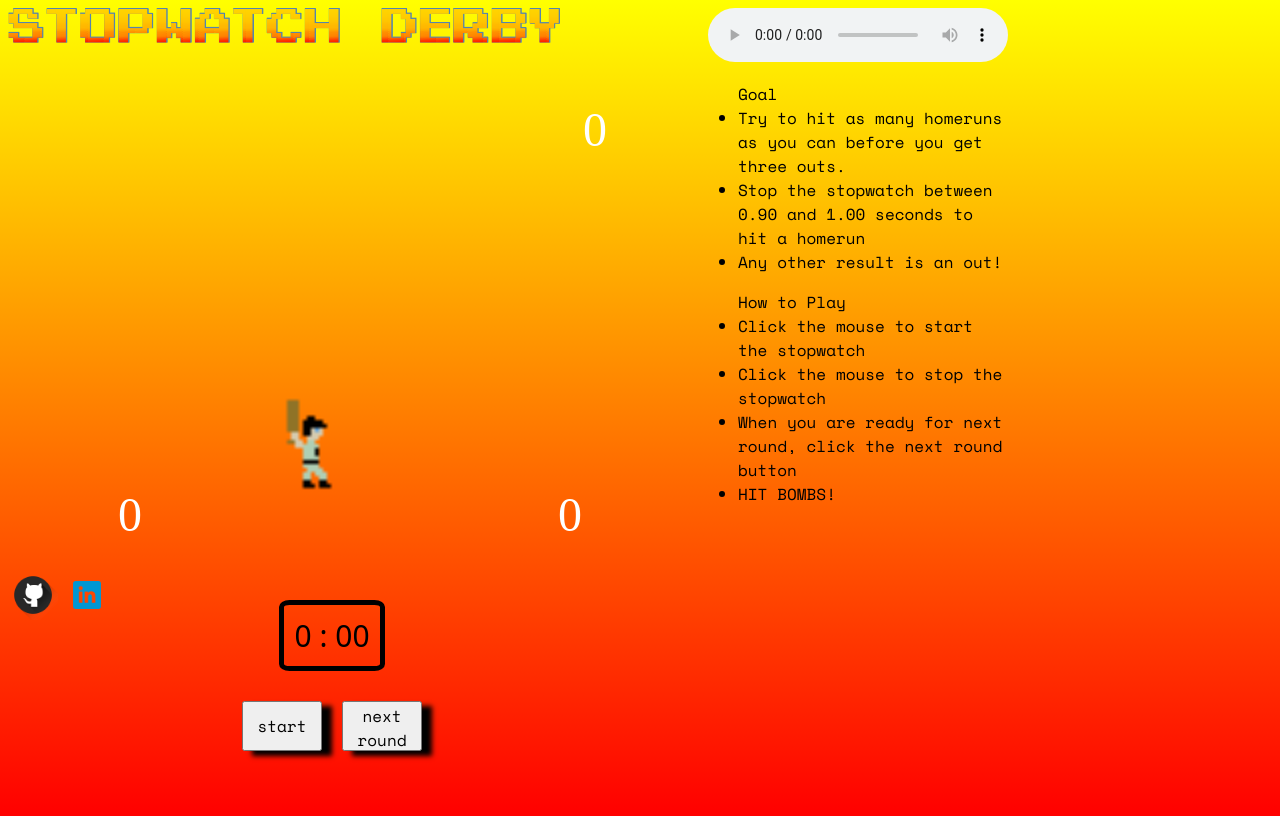
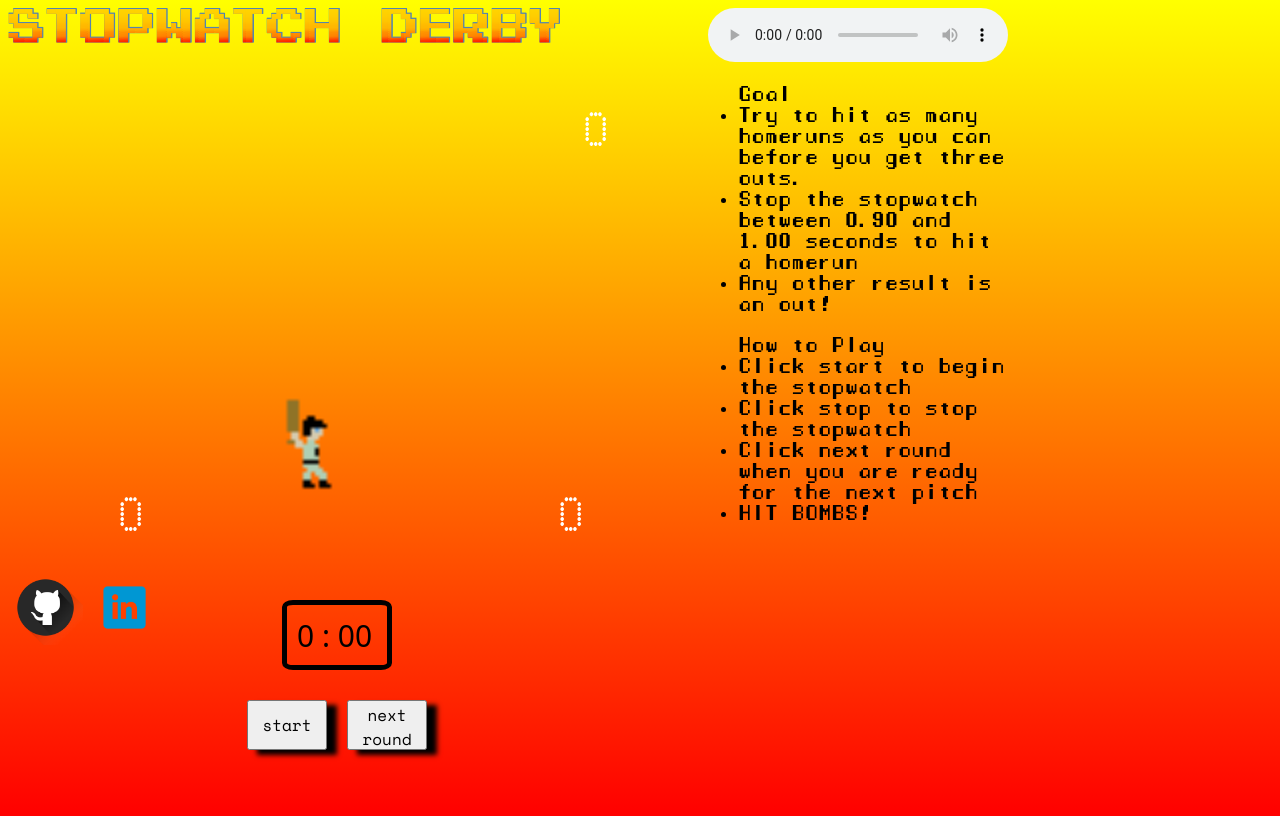
Before and after one commit to scgavin1219/coding-keys-baseball, a website built with webpack: page index.html in a window 1280 px wide. Built offline with nearby package versions, Linux system fonts and the light colour scheme.

Commit message:
added fonts and game over screen

```diff
--- a/index.html
+++ b/index.html
@@ -40,6 +40,7 @@
                     <img id="homer" src="imgs/homer2.png">
                     <img id="out" src="imgs/out.png">
                     <img id="newRecord" src="imgs/newrecord.png">
+                    <img id="gameOver" src="imgs/gameover.png">
                 </div>
             </div>
 
@@ -54,9 +55,9 @@
                 </ul>
 
                 <ul>How to Play
-                    <li>Click the mouse to start the stopwatch</li>
-                    <li>Click the mouse to stop the stopwatch</li>
-                    <li>When you are ready for next round, click the next round button</li>
+                    <li>Click start to begin the stopwatch</li>
+                    <li>Click stop to stop the stopwatch</li>
+                    <li>Click next round when you are ready for the next pitch</li>
                     <li>HIT BOMBS!</li>
                 </ul>
             </div>
--- a/src/index.scss
+++ b/src/index.scss
@@ -1,17 +1,26 @@
 //CSS ENTRY FILE
+@font-face {
+    font-family: scoreboard;
+    src: url(../fonts/scoreboard.ttf);
+}
+
+@font-face {
+    font-family: pixel;
+    src: url(../fonts/manaspc.ttf);
+}
+
+
 body {
     height: 100vh;
     width: 1000px;
-    background: linear-gradient(
-        0deg,
-        red 0%,
-        yellow 100%
-    );
+    background: linear-gradient(0deg,
+            red 0%,
+            yellow 100%);
 }
 
 #instructions {
-    font-family: 'Space Mono', monospace;
-    font-size: 16px;
+    font-family: pixel;
+    font-size: 20px;
 
 }
 
@@ -21,12 +30,12 @@ body {
 }
 
 .links img {
-    height: 50px;
-    width: 50px;
+    height: 75px;
+    width: 75px;
 }
 
 .links {
-    margin-right: 120px;
+    margin-right: 75px;
 }
 
 .footer {
@@ -43,16 +52,17 @@ nav {
 }
 
 p {
-
+    height: 40px;
+    width: 80px;
     border: solid 5px black;
     border-radius: 10%;
     padding: 10px;
     font-size: 30px;
-    font-family:system-ui, -apple-system, BlinkMacSystemFont, 'Segoe UI', Roboto, Oxygen, Ubuntu, Cantarell, 'Open Sans', 'Helvetica Neue', sans-serif;
+    font-family: system-ui, -apple-system, BlinkMacSystemFont, 'Segoe UI', Roboto, Oxygen, Ubuntu, Cantarell, 'Open Sans', 'Helvetica Neue', sans-serif;
 }
 
 button {
-    font-family: 'Space Mono', monospace;;
+    font-family: 'Space Mono', monospace;
     font-size: 16px;
     height: 50px;
     width: 80px;
@@ -73,7 +83,7 @@ button {
     justify-content: center;
 }
 
-#title img{
+#title img {
     height: 35px;
     width: auto;
     margin-right: 20px;
@@ -91,13 +101,17 @@ button {
     display: none;
 }
 
+#gameOver {
+    display: none;
+}
+
 .scores {
     display: flex;
     justify-content: center;
     align-items: center;
     position: absolute;
     background: transparent;
-    height: 500px;
-    width: 690px;
+    height: 300px;
+    width: 680px;
 
 }
--- a/src/scripts/game.js
+++ b/src/scripts/game.js
@@ -36,6 +36,7 @@ class Game {
         let button = document.getElementById('nextRound')
         const outDisplay = document.getElementById('out')
         const homerDisplay = document.getElementById('homer')
+        const gameOverDisplay = document.getElementById('gameOver')
 
         //animate different baseball options
         if (this.getTime() >= 90 && this.getTime() <= 100 && roundStatus === "round over") {
@@ -83,6 +84,12 @@ class Game {
             outDisplay.style.display = 'flex'
 
         }
+        if (this.outs === 3) {
+            outDisplay.style.display = 'none'
+            gameOverDisplay.style.display = 'flex'
+            button.innerHTML = 'play again'
+
+        }
         button.addEventListener('click', this.resetGame.bind(that))
 
     }
@@ -90,8 +97,10 @@ class Game {
 
     //resets stopwatch && resetsoutChecked
     resetGame() {
+        const button = document.getElementById('nextRound')
         const outDisplay = document.getElementById('out')
         const homerDisplay = document.getElementById('homer')
+        const gameOverDisplay = document.getElementById('gameOver')
         outDisplay.style.display = 'none'
         homerDisplay.style.display = 'none'
         this.outChecked = false
@@ -100,6 +109,8 @@ class Game {
         this.baseball.resetBaseball()
 
         if (this.outs === 3) {
+            gameOverDisplay.style.display = 'none'
+            button.innerHTML = 'next round'
             this.gameOver()
         }
     }
@@ -128,7 +139,7 @@ class Game {
 
     //outs and homerun scores on board
     drawOutsandHomers() {
-        this.ctx.font= '48px serif'
+        this.ctx.font= '48px scoreboard'
         this.ctx.fillStyle = 'white'
         this.ctx.fillText(this.homers, 550, 465)
         this.ctx.fillText(this.outs, 110, 465)
```
Also changed, not shown: dist/main.css, dist/main.js, fonts/ARCADECLASSIC.TTF (added), fonts/manaspc.ttf (added), fonts/orangekid.ttf (added), fonts/scoreboard.ttf (added), fonts/thickpixel.ttf (added), imgs/gameover.png (added).
